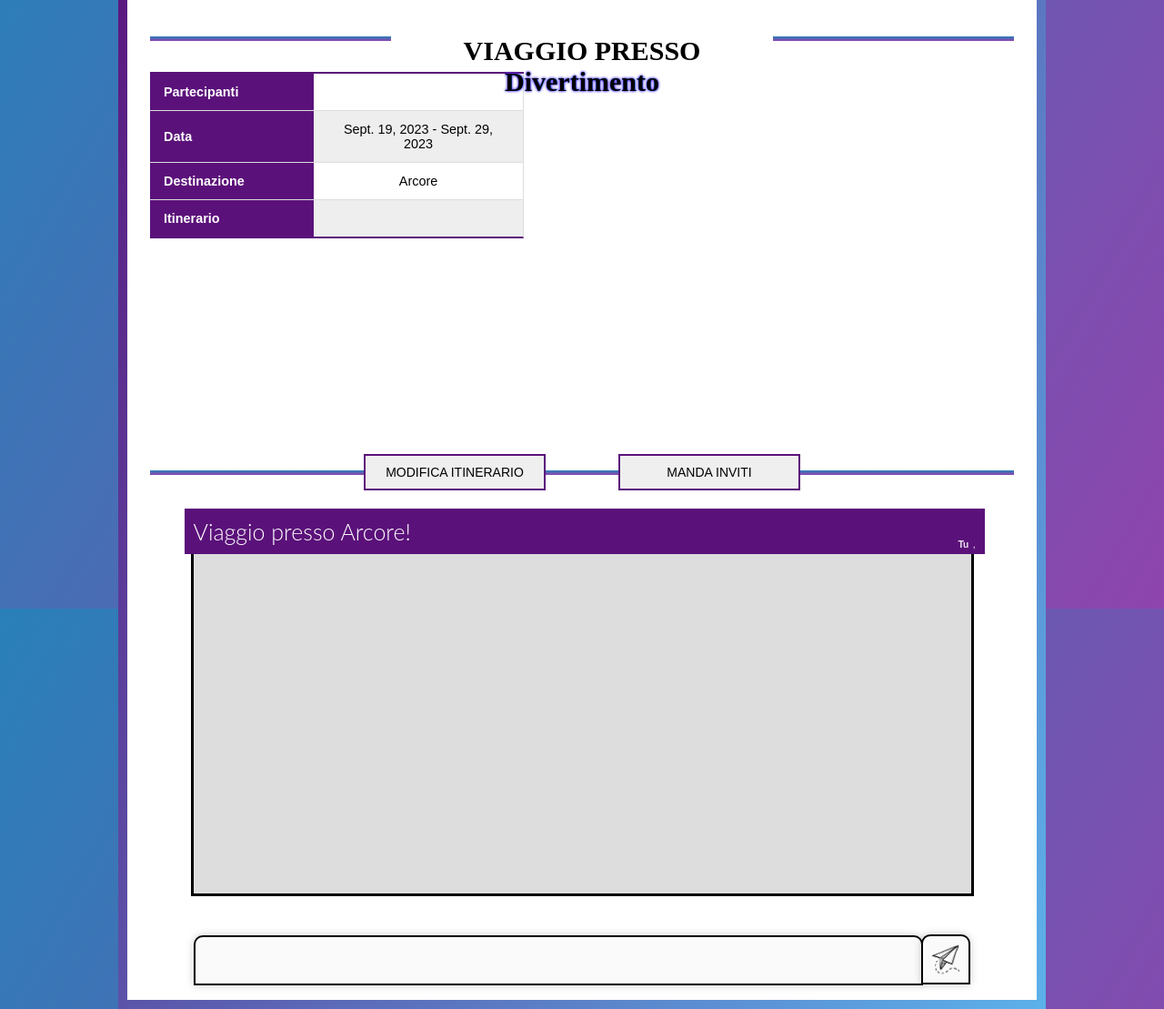
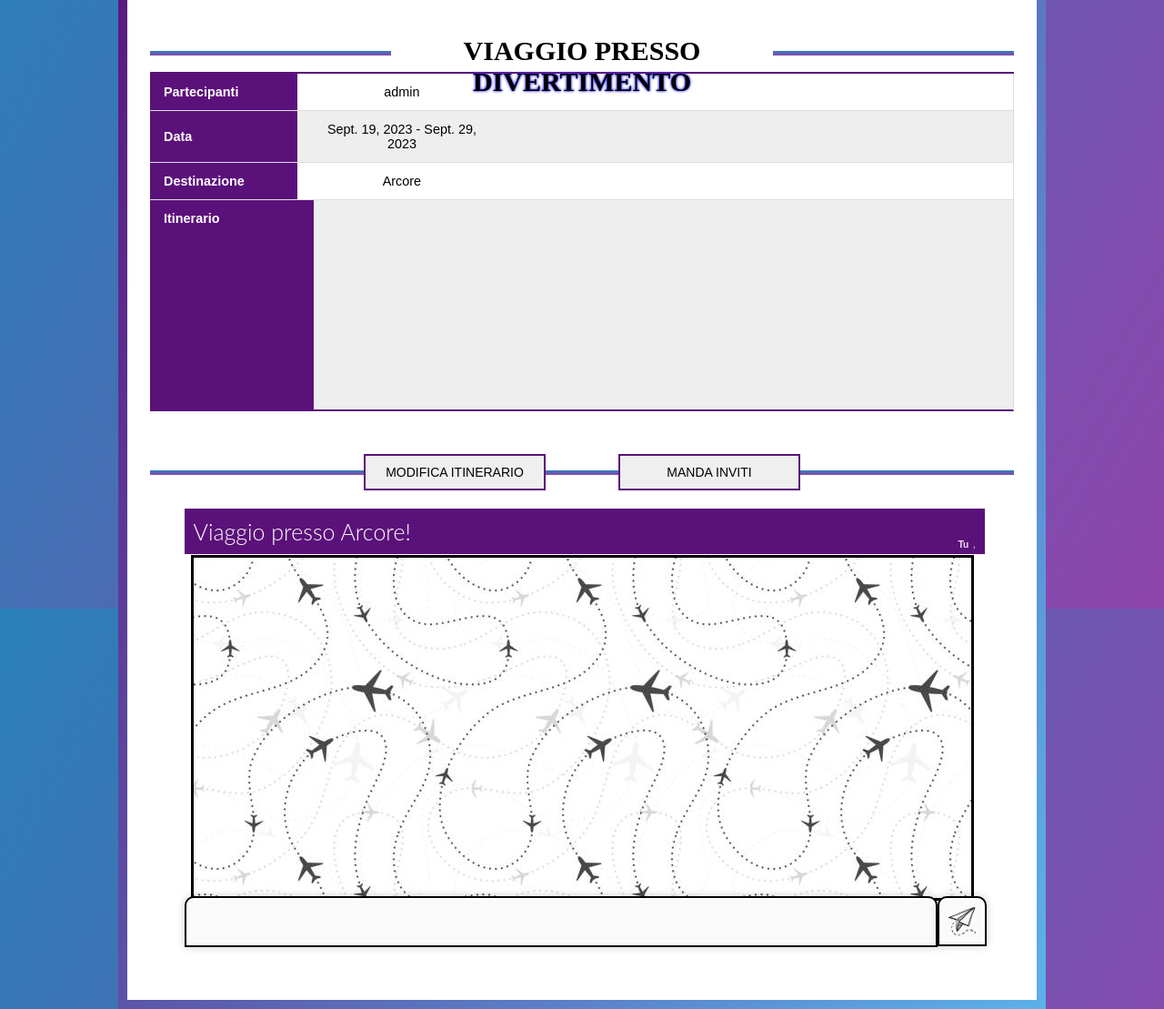
Before and after one commit to danielelurani/gruppi-di-viaggio, a Django app: page /organizzatoreViaggi/detailsTravel/21/ in a window 1280 px wide. Shown: the part 131-1240 px from the top of the page at 91% size. Run offline with Django 4.2, Linux system fonts and the light colour scheme; a user stored in the database is signed in; data comes from the database, SQL or seed files in the repository; both versions use the stored data as it was after the commit.

Commit message:
Ricostruzione CSS detailsTravel
Ricomposizione della pagina HTML e CSS della pagina "Dettagli Viaggio". Ricostruzione della grafica ed estetica della pagina dopo le modifiche di logica.

```diff
--- a/sitoProgettoIsw/organizzatoreViaggi/static/css/detailsTravel.css
+++ b/sitoProgettoIsw/organizzatoreViaggi/static/css/detailsTravel.css
@@ -154,6 +154,7 @@ nav a p {
 .travel-table-container h1 span {
     color: #000000;
     text-shadow: .1px .1px .2px #007fff, 0 0 .1em #8f00ff, 0 0 .1em #007fff;
+    text-transform: uppercase;
 }
 
 ::-webkit-scrollbar {
@@ -176,6 +177,7 @@ nav a p {
 
 .travel-table {
     width: 100%;
+    min-width: 100%;
     display: flex;
     justify-content: left;
     align-items: center;
@@ -184,6 +186,7 @@ nav a p {
     font-family: sans-serif;
     min-width: 100%;
     overflow-X: auto;
+    empty-cells: show;
 }
 
 .travel-table tr {
@@ -225,9 +228,14 @@ nav a p {
     text-align: left;
 }
 
+.date-item, .destination-item {
+    float: left;
+}
+
 .itinerary-container {
     display: flex;
     flex-direction: row;
+    height: 230px;
 }
 
 .travel-table tr .itinerary-item {
@@ -310,8 +318,8 @@ nav a p {
 .chat-container {
     height: 39%;
     width: 90%;
-    margin-top: 530px;
-    background: #dddddd;
+    margin-top: 540px;
+    background-image: url(../images/planes_background.bmp);
     font-family: 'Lato', sans-serif;
     overflow-Y: auto;
     border: solid 3px;
@@ -323,7 +331,7 @@ nav a p {
     margin-left: -10px;
 
     position: fixed;
-    top: 625px;
+    top: 665px;
     background: #5b117a;
 
     z-index: 100;
@@ -348,6 +356,7 @@ nav a p {
         -webkit-user-select: none;
         -moz-user-select: none;
         -ms-user-select: none;
+    }
 }
 
 
@@ -593,9 +602,9 @@ nav a p {
 /* T Y P E */
 .typezone {
     position: fixed;
-    bottom: 16px;
-    left: -3px;
-    width: 95%;
+    bottom: 58px;
+    left: -15px;
+    width: 98%;
     height: 50px;
     z-index: 99;
     border: none;
--- a/sitoProgettoIsw/organizzatoreViaggi/templates/organizzatoreViaggi/detailsTravel.html
+++ b/sitoProgettoIsw/organizzatoreViaggi/templates/organizzatoreViaggi/detailsTravel.html
@@ -44,6 +44,9 @@
                     <table class="travel-table">
                         <tr>
                             <th>Partecipanti</th>
+
+                            <td>{{ request.user }}</td>
+
                             {% for participant in travel.participants.all %}
                             <td>{{ participant.first_name }} {{ participant.last_name }}</td>
                             {% endfor %}
@@ -51,25 +54,27 @@
 
                         <tr>
                             <th>Data</th>
-                            <td>{{ travel.start_date }} - {{ travel.end_date }}</td>
+                            <td class="date-item" colspan="200">{{ travel.start_date }} - {{ travel.end_date }}</td>
+                            <td> </td>
+                            <td> </td>
+                            <td> </td>
                         </tr>
 
                         <tr>
                             <th>Destinazione</th>
-                            <td>{{ travel.destination }}</td>
+                            <td class="destination-item" colspan="200">{{ travel.destination }}</td>
                         </tr>
 
                         <tr class="itinerary-container">
                             <th>Itinerario</th>
 
                             {% for stage in stages %}
-                            <td class="itinerary-item">
+                            <td colspan="100" class="itinerary-item">
                                 <p>{{ stage.name }}</p>
                                 <p>{{ stage.description }}</p>
                                 <p>{{ stage.date }}</p>
                             </td>
                             {% endfor %}
-                        </tr>
                     </table>
                 </div>
 
```
Also changed, not shown: sitoProgettoIsw/db.sqlite3.
